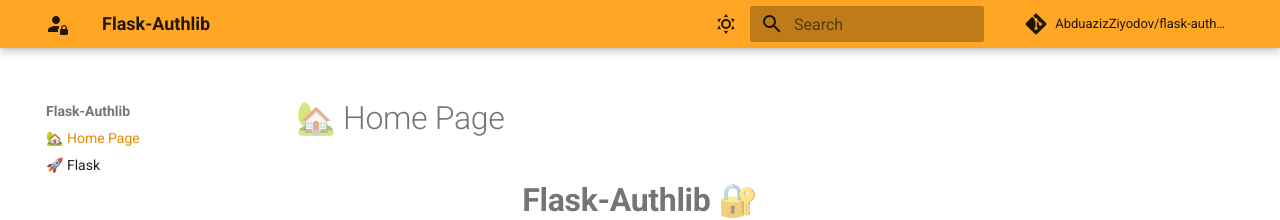
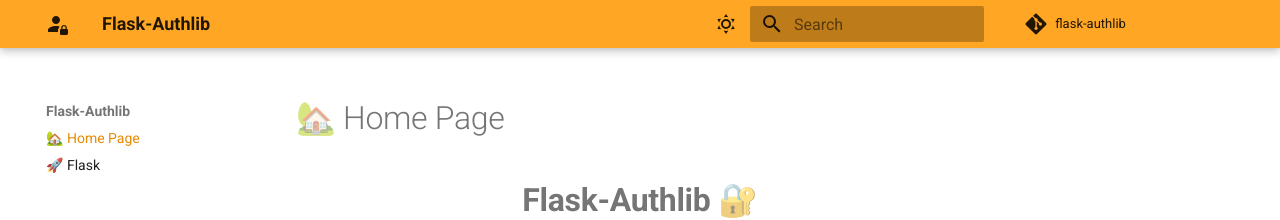
Before and after one commit to AbduazizZiyodov/flask-authlib, an MkDocs documentation site: the page built from docs/index.md, in a window 1280 px wide. Shown: the top 220 px of the page. Built offline with MkDocs 1.6.1 and Material for MkDocs 9.7.7, drawn with Linux system fonts in a browser that asks for light colours; comment, search, counter and statistics services are not loaded.

Commit message:
:pencil: add site url & update repo name

```diff
--- a/mkdocs.yml
+++ b/mkdocs.yml
@@ -1,8 +1,10 @@
 site_name: Flask-Authlib
+site_url: http://abduazizziyodov.github.io/flask_authlib
 site_description: Flask-Authlib - Authentication Library For Flask Web Framework 🔥
+repo_name: flask-authlib
 repo_url: https://github.com/AbduazizZiyodov/flask-authlib
-repo_name: AbduazizZiyodov/flask-authlib
 edit_uri: ""
+
 theme:
   icon:
     logo: material/account-lock
```
